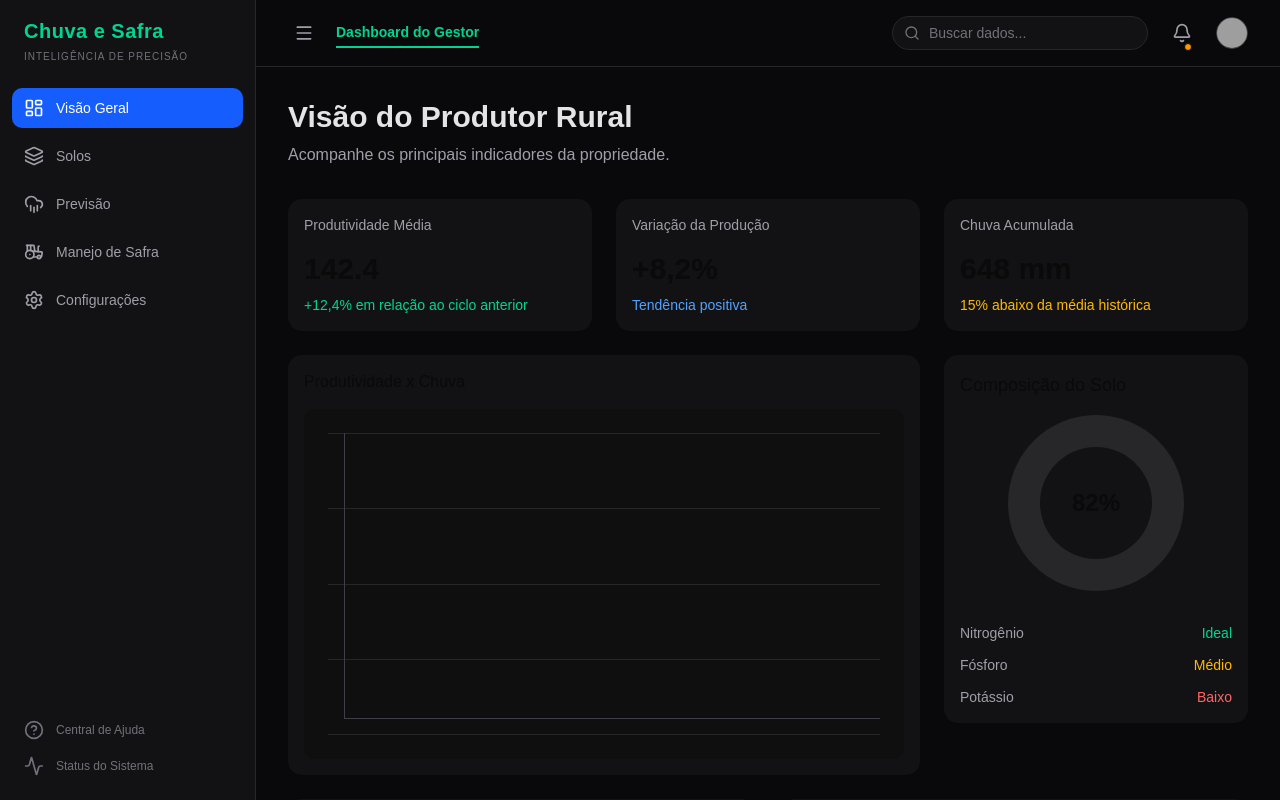
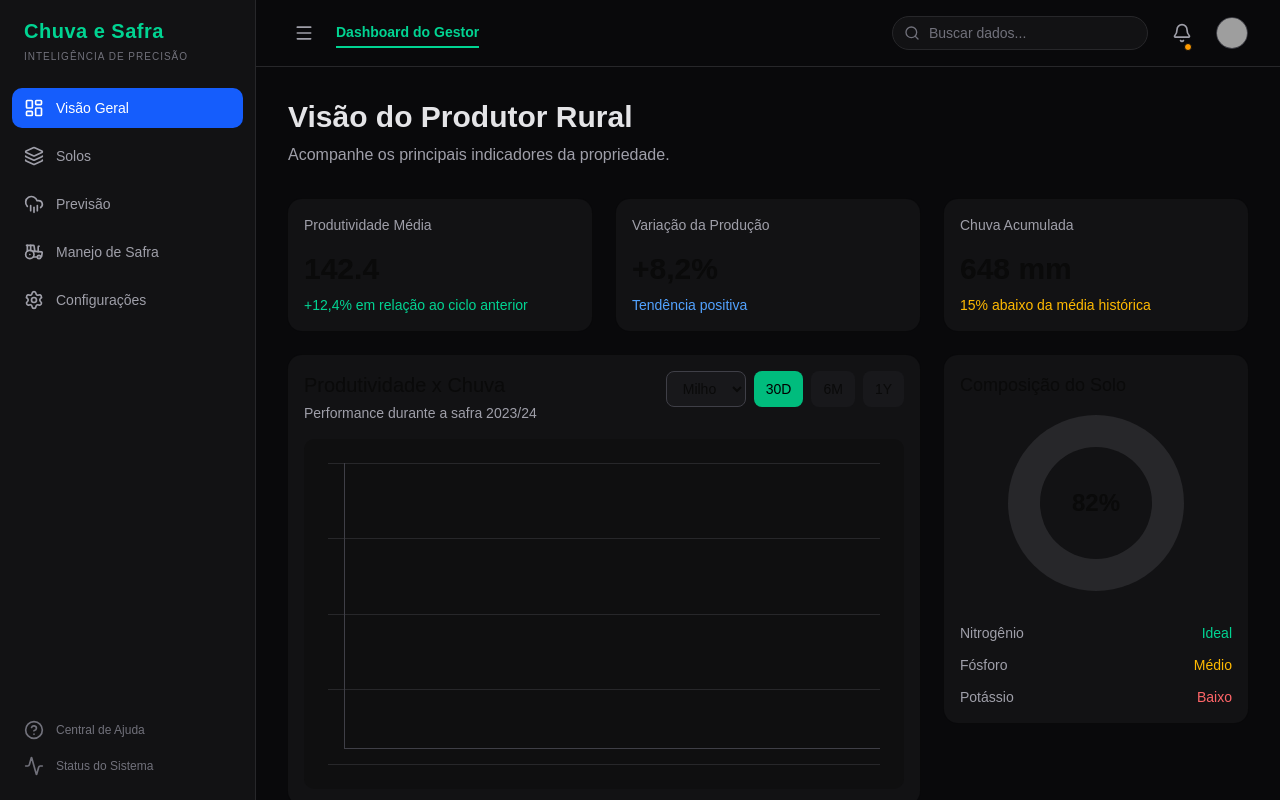
Before and after one commit to codevdu/Demeter, a Next.js app in the folder frontend/: page /produtor in a window 1280 px wide. Built offline with nearby package versions, Linux system fonts and the light colour scheme; grey boxes are pictures that could not be loaded.

Commit message:
fix: restaura cabeçalho e filtros do gráfico

```diff
--- a/frontend/src/components/produtor/ChartSection.tsx
+++ b/frontend/src/components/produtor/ChartSection.tsx
@@ -9,7 +9,39 @@ export function ChartSection() {
   return (
     <Card className="xl:col-span-2 bg-[#121214] border-zinc-800">
       <CardHeader>
-        <CardTitle>Produtividade x Chuva</CardTitle>
+        <div className="flex flex-col gap-4 lg:flex-row lg:items-start lg:justify-between">
+
+          <div>
+            <CardTitle className="text-xl">
+              Produtividade x Chuva
+            </CardTitle>
+
+            <p className="mt-1 text-sm text-zinc-400">
+              Performance durante a safra 2023/24
+            </p>
+          </div>
+
+          <div className="flex flex-wrap gap-2">
+
+            <select className="rounded-md border border-zinc-700 bg-zinc-900 px-3 py-2 text-sm">
+              <option>Milho</option>
+            </select>
+
+            <button className="rounded-md bg-emerald-500 px-3 py-2 text-sm text-black">
+              30D
+            </button>
+
+            <button className="rounded-md bg-zinc-900 px-3 py-2 text-sm">
+              6M
+            </button>
+
+            <button className="rounded-md bg-zinc-900 px-3 py-2 text-sm">
+              1Y
+            </button>
+
+          </div>
+
+        </div>
       </CardHeader>
 
       <CardContent>
```
